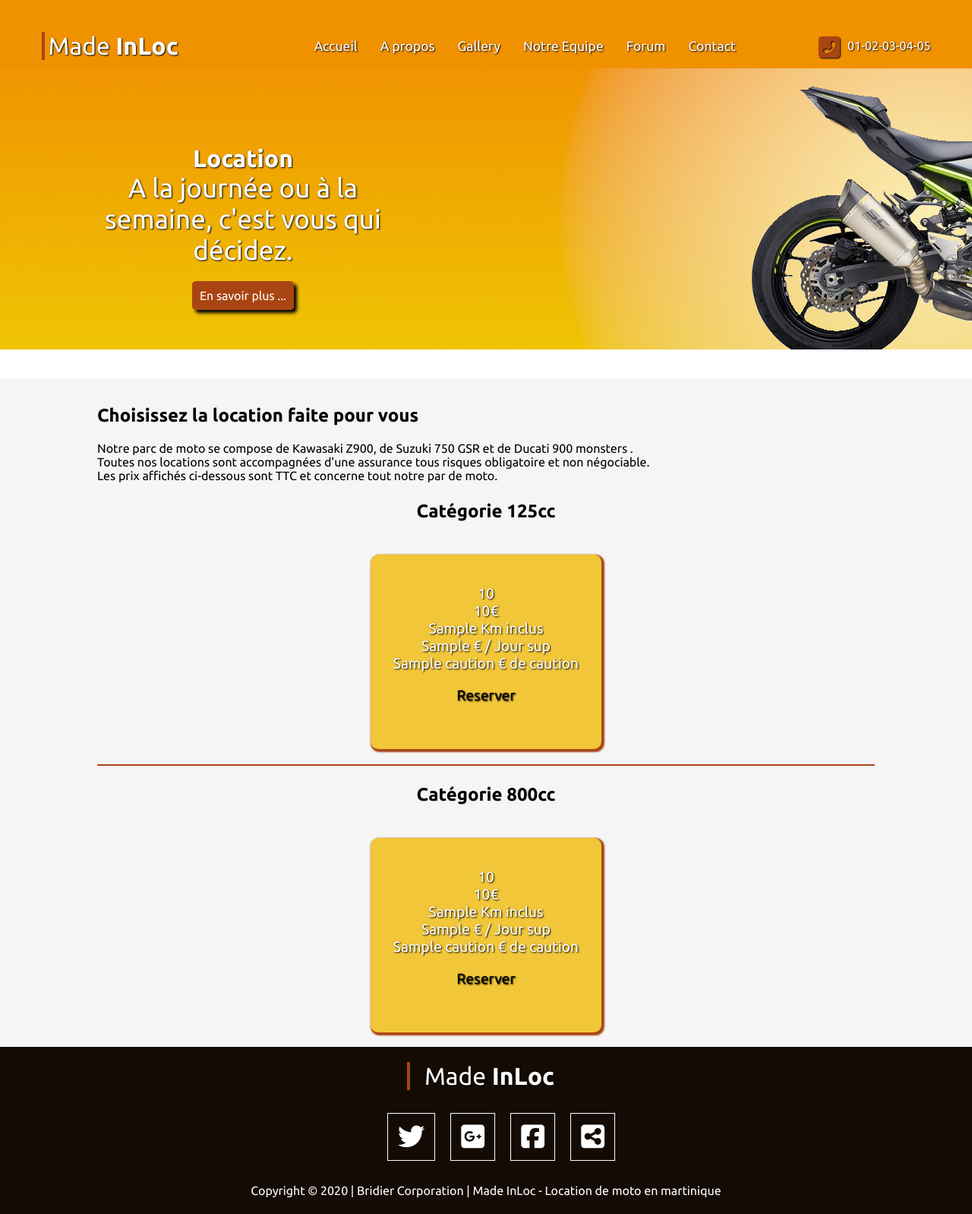
After one commit to erwan300313/Made_InLoc, a PHP site: template view/AboutController/aboutRent.php in a window 1280 px wide. The commit adds this page. Shown: the whole page at 76% size. Run offline with PHP 8.4, Linux system fonts and the light colour scheme; the template is opened without the code that fills it: most values are stand-ins (such as "Sample title", 1, 10 or a date in 2020); some libraries are stand-ins or nearby versions.

Commit message:
AboutRentView

```diff
--- a/controller/controller.php
+++ b/controller/controller.php
@@ -1,4 +1,6 @@
 <?php
+
+require_once('model/aboutManager.php');
 
 abstract class Controller{
 
--- a/controller/router.php
+++ b/controller/router.php
@@ -10,7 +10,6 @@ class Router {
     try {
       // Fusion des paramètres GET et POST de la requête
       $requete = new Requete(array_merge($_GET, $_POST));
-
       $controller = $this->creerControleur($requete);
       $action = $this->creerAction($requete);
 
--- a/public/style/style.css
+++ b/public/style/style.css
@@ -143,7 +143,8 @@ nav{
     border-radius: 5px;
     box-shadow: 4px 4px 4px black;
 }
-/* style content body */
+/* Fin de style banniere */
+/* style Index content body */
 .content_body{
     position: relative;
     z-index: 2;
@@ -269,3 +270,39 @@ nav{
     color :rgb(241, 198, 56);
     background-color: rgb(169,69,19);
 }
+/* Fin de style sliderIndex */
+/* AboutRent */
+#rent h3{
+    text-align: center;
+    font-size: 1.5em;
+}
+
+.smallSize, .midSize{
+    display: flex;
+    justify-content: space-around;
+}
+
+#smallSize{
+    border-bottom: 2px solid rgb(169,69,19);
+}
+.smallSize li, .midSize li{
+    list-style-type: none;
+}
+
+.smallSize ul, .midSize ul{
+    text-align: center;
+    color: white;
+    font-size: 1.2em;
+    text-shadow: 1px 1px 2px black;
+    background-color: rgb(241, 198, 56);
+    border-radius: 10px;
+    box-shadow: 2px 2px 2px 2px rgb(169,69,19);;
+    padding-inline-start: 0px;
+    padding: 40px 30px;
+}
+
+.smallSize a, .midSize a{
+    text-decoration: none;
+    color:black;
+    text-shadow: 1px 1px 2px black;
+}
--- /dev/null
+++ b/view/AboutController/aboutRent.php
@@ -0,0 +1,60 @@
+<?php $this->title = "Location"; ?>
+
+
+<img src="../../public/img/banner/index_banner.png" alt="banner_background" class="banner_img">
+
+<section class="banner">
+    <h3>Location</h3>
+    <p>A la journée ou à la semaine, c'est vous qui décidez.</p>
+    <a href=""> En savoir plus ...</a>
+</section>
+
+<div class="block_invisible"></div>
+
+<section class="content_body">
+    <article id="rent">
+        <h2>Choisissez la location faite pour vous</h2>
+        <p> Notre parc de moto se compose de Kawasaki Z900, de Suzuki 750 GSR et de Ducati 900 monsters .<br />
+            Toutes nos locations sont accompagnées d'une assurance tous risques obligatoire et non négociable.<br />
+            Les prix affichés ci-dessous sont TTC et concerne tout notre par de moto.
+        </p>
+        <aside id="smallSize">
+            <h3>Catégorie 125cc</h3>
+            <div class="midSize">
+            <?php
+            while ($data = $get125Price->fetch()){
+                ?>
+                <ul>
+                    <li><?=$data['duration']?></li>
+                    <li><?=$data['price']?>€ </li>
+                    <li><?=$data['km_included']?> Km inclus</li>
+                    <li><?=$data['extra_day']?> € / Jour sup</li>
+                    <li><?=$data['caution']?> € de caution</li>
+                    <li><p><a href="">Reserver</a></p</li>
+                </ul>
+                <?php
+            }
+            ?>
+            </div>
+        </aside>
+        <aside id="midSize">
+            <h3>Catégorie 800cc</h3>
+            <div class="midSize">
+            <?php
+            while ($data = $get800Price->fetch()){
+                ?>
+                <ul>
+                    <li><?=$data['duration']?></li>
+                    <li><?=$data['price']?>€ </li>
+                    <li><?=$data['km_included']?> Km inclus</li>
+                    <li><?=$data['extra_day']?> € / Jour sup</li>
+                    <li><?=$data['caution']?> € de caution</li>
+                    <li><p><a href="">Reserver</a></p></li>
+                </ul>
+                <?php
+            }
+            ?>
+            </div>
+        </aside>
+    </article>
+</section>
--- a/view/template.php
+++ b/view/template.php
@@ -18,7 +18,7 @@
             <nav>
                 <ul class="menu">
                     <li class="buttonMenu home"><a href="index.php">Accueil</a></li>
-                    <li class="buttonMenu about"><a href="index.php?action=about#ancre">A propos</a></li>
+                    <li class="buttonMenu about"><a href="index.php?controller=about&amp;action=aboutIndex&amp;test=bonjour">A propos</a></li>
                     <li class="buttonMenu gallery"><a href="index.php?action=blog#ancre">Gallery</a></li>
                     <li class="buttonMenu team"><a href="index.php?action=contact#ancre">Notre Equipe</a></li>
                     <li class="buttonMenu forum"><a href="index.php?action=contact#ancre">Forum</a></li>
```
Also changed, not shown: controller/IndexController.php (+0 -8 lines), controller/aboutController.php (added, +26 -0 lines), model/aboutManager.php (added, +14 -0 lines), model/manager.php (added, +25 -0 lines), view/AboutController/aboutIndex.php (added, +51 -0 lines).
